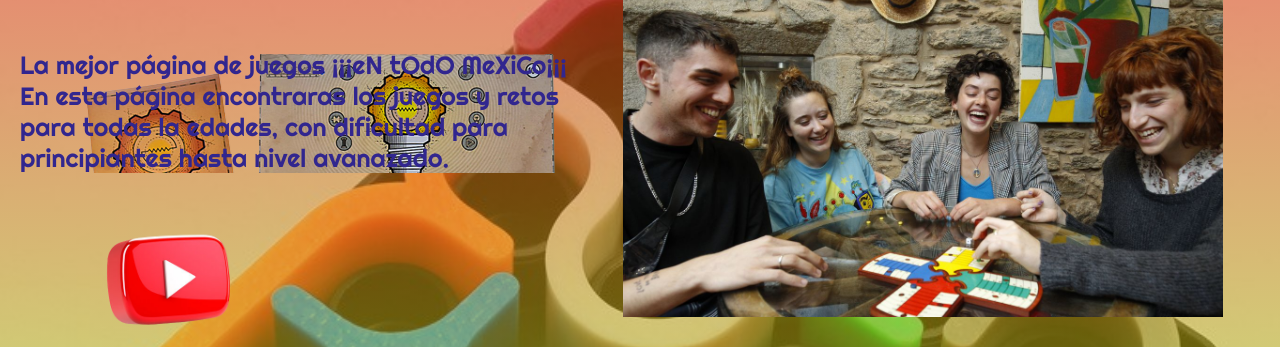
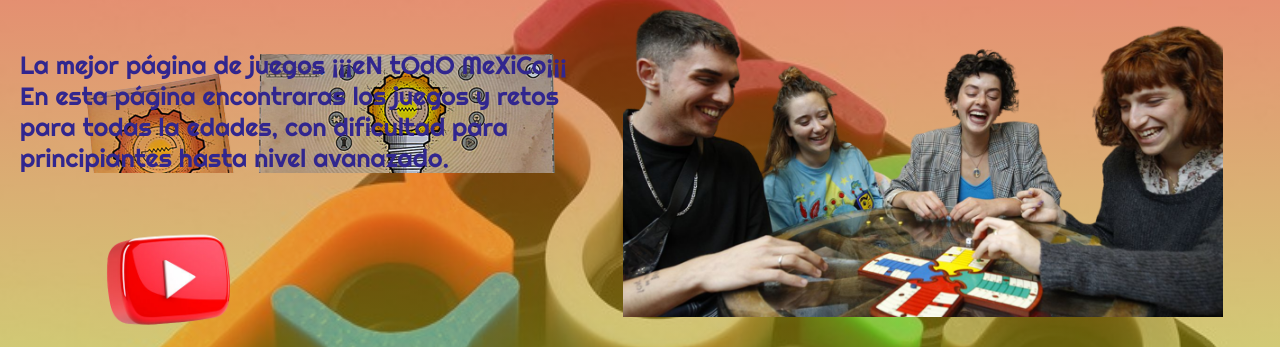
Before and after one commit to Tikorober/roberto_juegos, a plain HTML site: page index.html in a window 1280 px wide. Shown: the part 198-545 px from the top of the page. Drawn offline with Linux system fonts and the light colour scheme.

Commit message:
Update index.html

```diff
--- a/index.html
+++ b/index.html
@@ -48,7 +48,7 @@
         </div>
 
         <div class=derecha>
-            <img src="img/destreza3.jpg"width="600px alt=">
+            <img src="img/destreza3r.png"width="600px alt=">
         </div>
     </div>
  </header>
```
